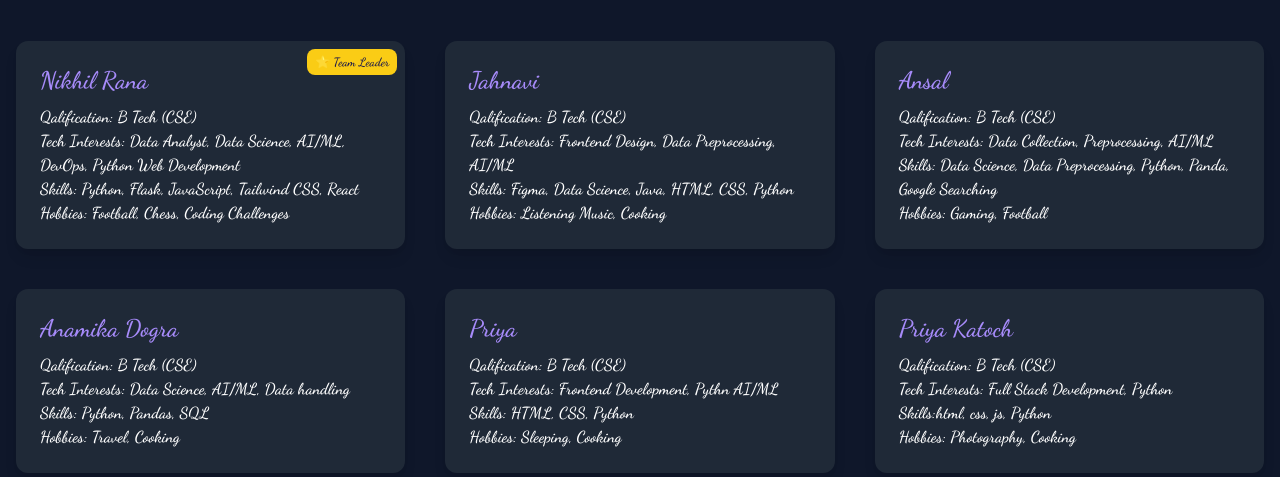
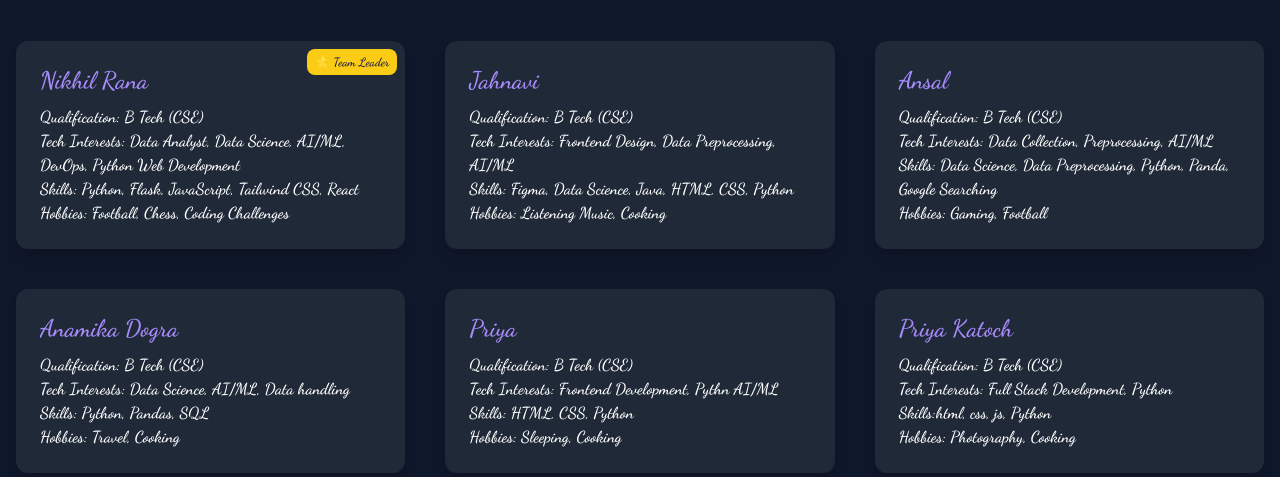
Before and after one commit to nickrajput716/port, a Flask app: page /team-history in a window 1280 px wide. Shown: the part 207-684 px from the top of the page. Run offline with Flask 3, Linux system fonts and the light colour scheme.

Commit message:
Update team-history.html

```diff
--- a/templates/team-history.html
+++ b/templates/team-history.html
@@ -74,7 +74,7 @@
       <div class="card bg-gray-800 p-6 rounded-xl shadow-lg scroll-reveal">
         <div class="badge">⭐ Team Leader</div>
         <h2 class="text-2xl text-purple-400 mb-2">Nikhil Rana</h2>
-        <p><strong>Qalification:</strong> B Tech (CSE)</p>
+        <p><strong>Qualification:</strong> B Tech (CSE)</p>
         <p><strong>Tech Interests:</strong> Data Analyst, Data Science, AI/ML, DevOps, Python Web Development</p>
         <p><strong>Skills:</strong> Python, Flask, JavaScript, Tailwind CSS, React</p>
         <p><strong>Hobbies:</strong> Football, Chess, Coding Challenges</p>
@@ -82,7 +82,7 @@
 
       <div class="card bg-gray-800 p-6 rounded-xl shadow-lg scroll-reveal">
         <h2 class="text-2xl text-purple-400 mb-2">Jahnavi</h2>
-        <p><strong>Qalification:</strong> B Tech (CSE)</p>
+        <p><strong>Qualification:</strong> B Tech (CSE)</p>
         <p><strong>Tech Interests:</strong> Frontend Design, Data Preprocessing, AI/ML</p>
         <p><strong>Skills:</strong> Figma, Data Science, Java, HTML, CSS, Python</p>
         <p><strong>Hobbies:</strong> Listening Music, Cooking</p>
@@ -90,7 +90,7 @@
 
       <div class="card bg-gray-800 p-6 rounded-xl shadow-lg scroll-reveal">
         <h2 class="text-2xl text-purple-400 mb-2">Ansal</h2>
-        <p><strong>Qalification:</strong> B Tech (CSE)</p>
+        <p><strong>Qualification:</strong> B Tech (CSE)</p>
         <p><strong>Tech Interests:</strong> Data Collection, Preprocessing, AI/ML</p>
         <p><strong>Skills:</strong> Data Science, Data Preprocessing, Python, Panda, Google Searching</p>
         <p><strong>Hobbies:</strong> Gaming, Football</p>
@@ -98,7 +98,7 @@
 
       <div class="card bg-gray-800 p-6 rounded-xl shadow-lg scroll-reveal">
         <h2 class="text-2xl text-purple-400 mb-2">Anamika Dogra</h2>
-        <p><strong>Qalification:</strong> B Tech (CSE)</p>
+        <p><strong>Qualification:</strong> B Tech (CSE)</p>
         <p><strong>Tech Interests:</strong> Data Science, AI/ML, Data handling</p>
         <p><strong>Skills:</strong> Python, Pandas, SQL</p>
         <p><strong>Hobbies:</strong> Travel, Cooking</p>
@@ -106,7 +106,7 @@
 
       <div class="card bg-gray-800 p-6 rounded-xl shadow-lg scroll-reveal">
         <h2 class="text-2xl text-purple-400 mb-2">Priya</h2>
-        <p><strong>Qalification:</strong> B Tech (CSE)</p>
+        <p><strong>Qualification:</strong> B Tech (CSE)</p>
         <p><strong>Tech Interests:</strong> Frontend Development, Pythn AI/ML</p>
         <p><strong>Skills:</strong> HTML, CSS, Python</p>
         <p><strong>Hobbies:</strong> Sleeping, Cooking</p>
@@ -114,7 +114,7 @@
 
       <div class="card bg-gray-800 p-6 rounded-xl shadow-lg scroll-reveal">
         <h2 class="text-2xl text-purple-400 mb-2">Priya Katoch</h2>
-        <p><strong>Qalification:</strong> B Tech (CSE)</p>
+        <p><strong>Qualification:</strong> B Tech (CSE)</p>
         <p><strong>Tech Interests:</strong> Full Stack Development, Python</p>
         <p><strong>Skills:</strong>html, css, js, Python </p>
         <p><strong>Hobbies:</strong> Photography, Cooking</p>
```
